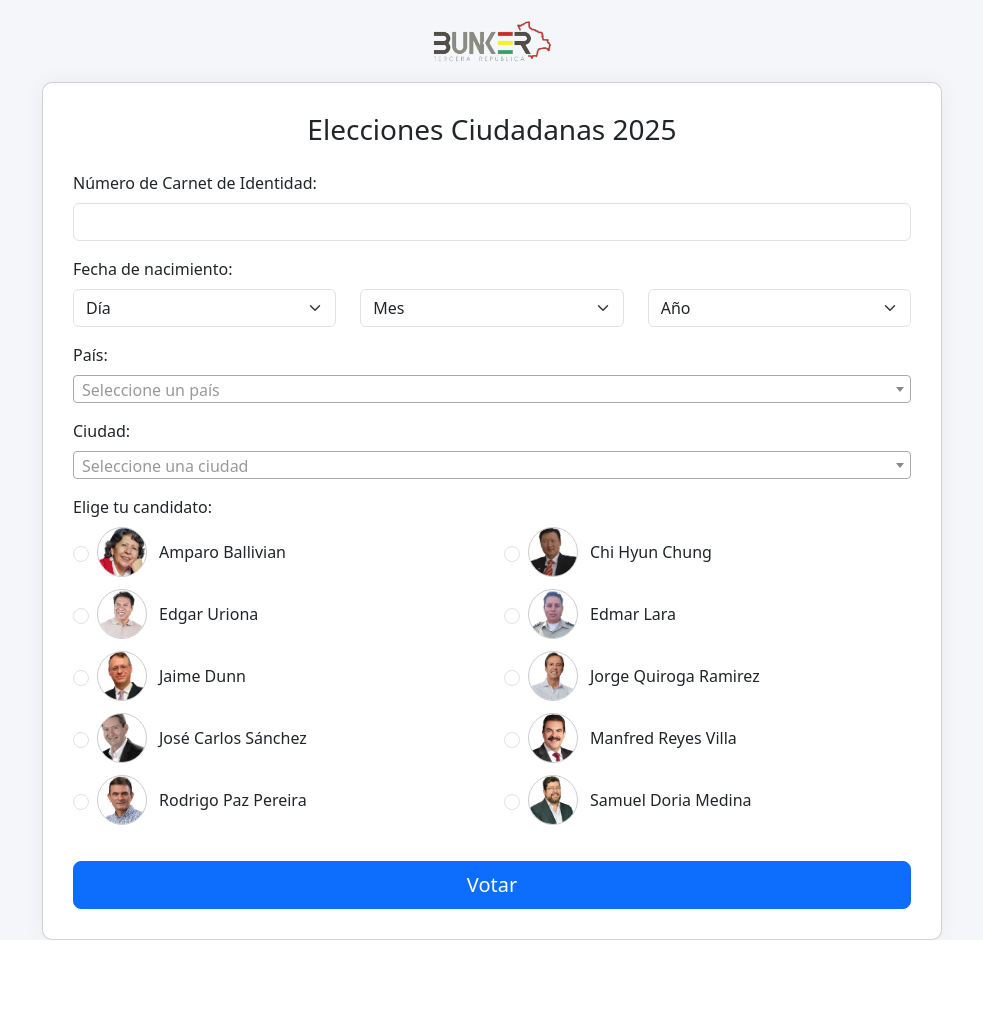
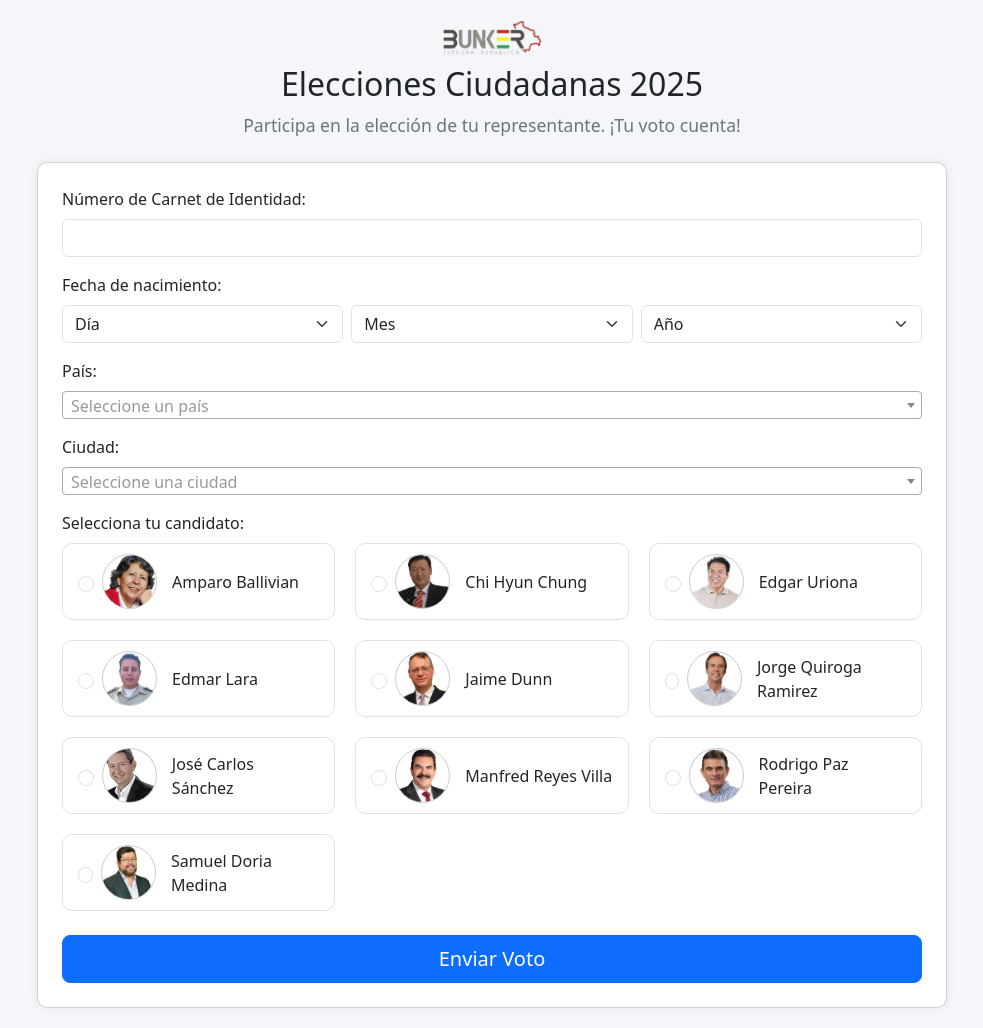
Before and after one commit to Likexpress/votacion-whatsapp, a Flask app: template templates/votar.html in a window 1280 px wide. Shown: the whole page, without its empty margins (148-1131 px from the left). Before the commit the page ends 940 px from the top, so only its background shows below. Run offline with Flask 3, Linux system fonts and the light colour scheme; the template is opened without the code that fills it, so the values that code supplies are empty; some libraries are stand-ins or nearby versions.

```diff
--- a/templates/votar.html
+++ b/templates/votar.html
@@ -14,30 +14,46 @@
       background-color: #f4f6f9;
     }
     .form-wrapper {
-      max-width: 900px;
+      max-width: 950px;
       margin: auto;
+      padding: 20px;
     }
     .logo {
-      max-width: 120px;
+      max-width: 100px;
       display: block;
-      margin: 20px auto;
+      margin: 0 auto 10px;
+    }
+    .subtitle {
+      font-size: 1.1rem;
+      color: #6c757d;
     }
     .card {
-      padding: 30px;
       border-radius: 10px;
-      box-shadow: 0 0 20px rgba(0, 0, 0, 0.05);
+      box-shadow: 0 0 10px rgba(0, 0, 0, 0.06);
     }
-    .candidato-item {
+    .candidato-grid {
+      display: grid;
+      grid-template-columns: repeat(auto-fill, minmax(220px, 1fr));
+      gap: 20px;
+    }
+    .candidato-card {
+      background: #fff;
+      padding: 10px 15px;
+      border-radius: 10px;
+      border: 1px solid #dee2e6;
       display: flex;
       align-items: center;
-      margin-bottom: 12px;
+      transition: box-shadow 0.2s ease-in-out;
     }
-    .candidato-item img {
-      width: 50px;
-      height: 50px;
+    .candidato-card:hover {
+      box-shadow: 0 0 10px rgba(0,0,0,0.1);
+    }
+    .candidato-card img {
+      width: 55px;
+      height: 55px;
       object-fit: cover;
       border-radius: 50%;
-      margin-right: 12px;
+      margin-right: 15px;
       border: 1px solid #ccc;
     }
     .resumen {
@@ -51,28 +67,27 @@
 </head>
 <body>
   <div class="form-wrapper">
-    <!-- Logo -->
     <img src="{{ url_for('static', filename='img/logo.png') }}" alt="Logo" class="logo">
+    <h2 class="text-center">Elecciones Ciudadanas 2025</h2>
+    <p class="text-center subtitle mb-4">Participa en la elección de tu representante. ¡Tu voto cuenta!</p>
 
-    <!-- Formulario -->
-    <div class="card">
-      <h3 class="text-center mb-4">Elecciones Ciudadanas 2025</h3>
+    <div class="card p-4">
       <form method="post" action="/enviar_voto" class="needs-validation" novalidate onsubmit="mostrarResumen(); return true;">
         <input type="hidden" name="numero" value="{{ numero }}">
         <input type="hidden" id="latitud" name="latitud">
         <input type="hidden" id="longitud" name="longitud">
 
-        <!-- CI -->
+        <!-- Carnet -->
         <div class="mb-3">
           <label for="ci" class="form-label">Número de Carnet de Identidad:</label>
           <input type="number" id="ci" name="ci" class="form-control" required>
           <div class="invalid-feedback">Por favor, introduce tu número de carnet.</div>
         </div>
 
-        <!-- Fecha de nacimiento -->
+        <!-- Fecha -->
         <div class="mb-3">
           <label class="form-label">Fecha de nacimiento:</label>
-          <div class="row">
+          <div class="row g-2">
             <div class="col">
               <select class="form-select" name="dia_nacimiento" required>
                 <option value="">Día</option>
@@ -84,9 +99,18 @@
             <div class="col">
               <select class="form-select" name="mes_nacimiento" required>
                 <option value="">Mes</option>
-                {% for mes in ['Enero', 'Febrero', 'Marzo', 'Abril', 'Mayo', 'Junio', 'Julio', 'Agosto', 'Septiembre', 'Octubre', 'Noviembre', 'Diciembre'] %}
-                <option value="{{ loop.index }}">{{ mes }}</option>
-                {% endfor %}
+                <option value="1">Enero</option>
+                <option value="2">Febrero</option>
+                <option value="3">Marzo</option>
+                <option value="4">Abril</option>
+                <option value="5">Mayo</option>
+                <option value="6">Junio</option>
+                <option value="7">Julio</option>
+                <option value="8">Agosto</option>
+                <option value="9">Septiembre</option>
+                <option value="10">Octubre</option>
+                <option value="11">Noviembre</option>
+                <option value="12">Diciembre</option>
               </select>
             </div>
             <div class="col">
@@ -100,7 +124,7 @@
           </div>
         </div>
 
-        <!-- País y ciudad -->
+        <!-- País y Ciudad -->
         <div class="mb-3">
           <label for="pais" class="form-label">País:</label>
           <select id="pais" name="pais" class="form-select" required></select>
@@ -110,34 +134,32 @@
           <select id="ciudad" name="ciudad" class="form-select" required></select>
         </div>
 
-        <!-- Candidatos en dos columnas para escritorio -->
-        <div class="mb-3">
-          <label class="form-label">Elige tu candidato:</label>
-          <div class="row">
+        <!-- Candidatos -->
+        <div class="mb-4">
+          <label class="form-label mb-2">Selecciona tu candidato:</label>
+          <div class="candidato-grid">
             {% for candidato in [
               'Amparo Ballivian', 'Chi Hyun Chung', 'Edgar Uriona',
               'Edmar Lara', 'Jaime Dunn', 'Jorge Quiroga Ramirez',
               'José Carlos Sánchez', 'Manfred Reyes Villa',
               'Rodrigo Paz Pereira', 'Samuel Doria Medina'] %}
-            <div class="col-md-6">
-              <div class="form-check candidato-item">
-                <input class="form-check-input me-2" type="radio" name="candidato" value="{{ candidato }}" required>
-                <img src="{{ url_for('static', filename='img/' + candidato|lower|replace(' ', '-') + '.png') }}" alt="{{ candidato }}">
-                <label class="form-check-label">{{ candidato }}</label>
-              </div>
-            </div>
+            <label class="candidato-card">
+              <input class="form-check-input me-2" type="radio" name="candidato" value="{{ candidato }}" required>
+              <img src="{{ url_for('static', filename='img/' + candidato|lower|replace(' ', '-') + '.png') }}" alt="{{ candidato }}">
+              <span>{{ candidato }}</span>
+            </label>
             {% endfor %}
           </div>
         </div>
 
         <!-- Botón -->
-        <div class="d-grid mt-4">
-          <button type="submit" class="btn btn-primary btn-lg">Votar</button>
+        <div class="d-grid">
+          <button type="submit" class="btn btn-primary btn-lg">Enviar Voto</button>
         </div>
       </form>
     </div>
 
-    <!-- Resumen de datos -->
+    <!-- Resumen -->
     <div id="resumenDatos" class="resumen d-none">
       <h5 class="text-success">Resumen de tus datos:</h5>
       <ul class="list-unstyled mb-0">
```
